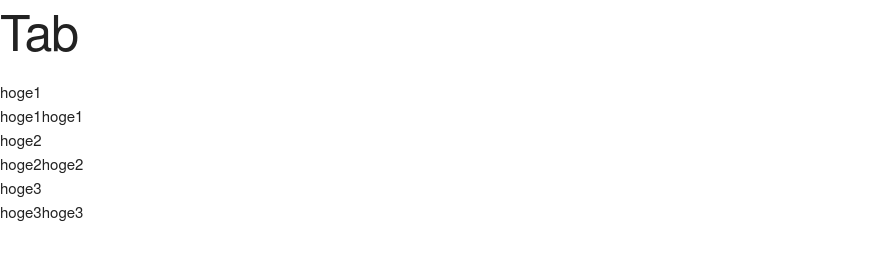
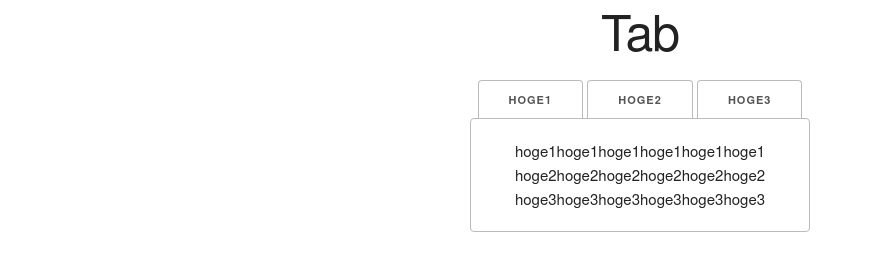
Before and after one commit to usuiScratchJs/master, a website: page src/jade/index.jade in a window 1280 px wide. Shown: the whole page, without its empty margins (0-872 px from the left). Drawn offline with nearby package versions, Linux system fonts and the light colour scheme; files that its build step writes are made by us from their sources; files whose address does not match are found by name.

Commit message:
cssざっくり

```diff
--- a/src/jade/index.jade
+++ b/src/jade/index.jade
@@ -7,11 +7,12 @@ html(lang='ja')
         script(src='js/lib/bundle.min.js')
     body#app
         h1 Tab
-        ul
-            li hoge1
-                p hoge1hoge1
-            li hoge2
-                p hoge2hoge2
-            li hoge3
-                p hoge3hoge3
+        ul.tabBlock
+            li.button hoge1
+            li.button hoge2
+            li.button hoge3
+        .tabInner
+            p hoge1hoge1hoge1hoge1hoge1hoge1
+            p hoge2hoge2hoge2hoge2hoge2hoge2
+            p hoge3hoge3hoge3hoge3hoge3hoge3
         script(src='js/app.js')
--- a/src/stylus/style.styl
+++ b/src/stylus/style.styl
@@ -14,3 +14,15 @@ form()
 base()
 typo()
 button()
+body,
+ul
+  text-align center
+.tabInner
+  width 340px
+  margin auto
+  border 1px solid #bbb
+  border-radius 4px
+  padding 20px
+.button
+  border-bottom 0px
+  border-radius 4px 4px 0 0
```
Also changed, not shown: dist/css/style.css, dist/index.html.
